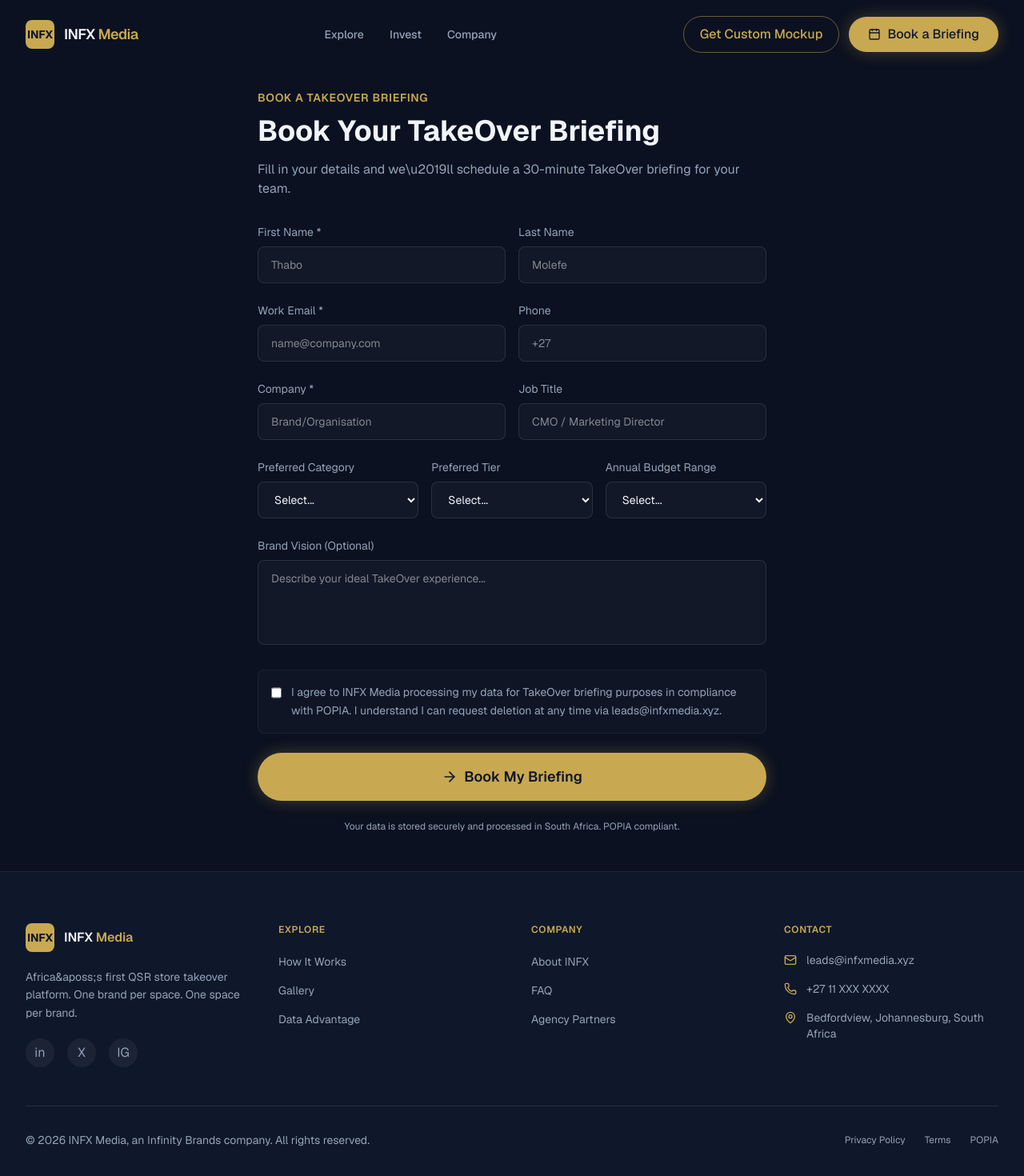
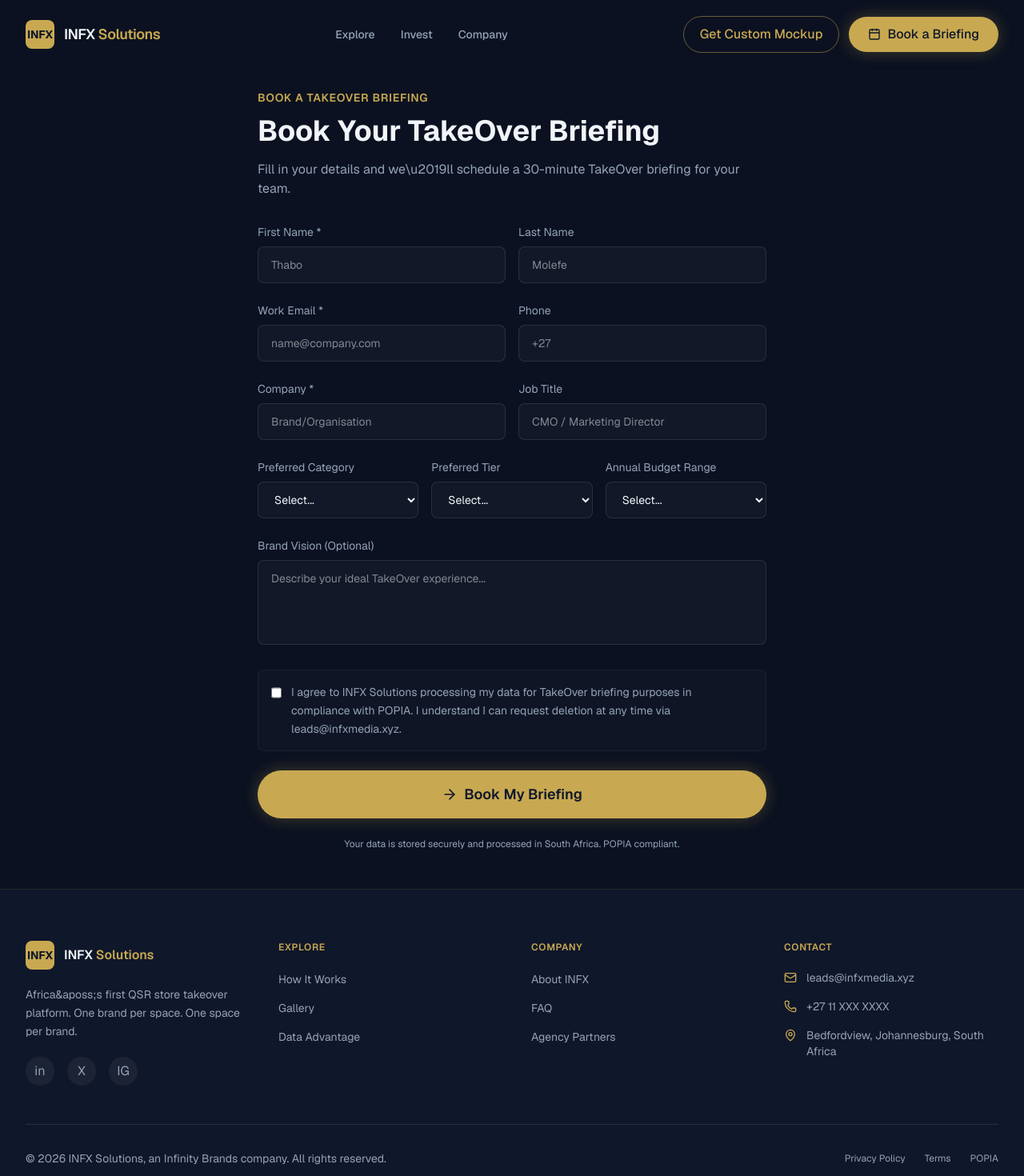
Before and after one commit to targetpraks/infx-media-website, a Next.js app: page /book-briefing in a window 1280 px wide. Shown: the top 1470 px of the page at 80% size. Built offline with nearby package versions, Linux system fonts and the light colour scheme.

Commit message:
Rebrand: INFX Media → INFX Solutions + Add GitHub Actions CI/CD deployment

```diff
--- a/src/app/about/page.tsx
+++ b/src/app/about/page.tsx
@@ -9,9 +9,9 @@
       <section className="relative pt-28 pb-16">
         <div className="max-w-[1400px] mx-auto px-6 lg:px-8">
           <motion.div initial={{ opacity: 0, y: 20 }} animate={{ opacity: 1, y: 0 }}>
-            <p className="text-gold text-sm font-semibold uppercase tracking-wider mb-3">About INFX Media</p>
+            <p className="text-gold text-sm font-semibold uppercase tracking-wider mb-3">About INFX Solutions</p>
             <h1 className="text-4xl md:text-5xl font-bold mb-4">Who We Are</h1>
-            <p className="text-muted text-lg max-w-2xl">INFX Media is the media arm of Infinity Brands (Pty) Ltd.</p>
+            <p className="text-muted text-lg max-w-2xl">INFX Solutions is the media arm of Infinity Brands (Pty) Ltd.</p>
           </motion.div>
         </div>
       </section>
--- a/src/app/book-briefing/page.tsx
+++ b/src/app/book-briefing/page.tsx
@@ -136,7 +136,7 @@
 
             <div className="flex items-start gap-3 p-4 rounded-lg bg-white/[0.02] border border-white/5">
               <input name="consent" type="checkbox" id="popia" checked={formData.consent} onChange={handleChange} className="mt-1 w-4 h-4 accent-gold" />
-              <label htmlFor="popia" className="text-sm text-muted leading-relaxed">I agree to INFX Media processing my data for TakeOver briefing purposes in compliance with POPIA. I understand I can request deletion at any time via leads@infxmedia.xyz.</label>
+              <label htmlFor="popia" className="text-sm text-muted leading-relaxed">I agree to INFX Solutions processing my data for TakeOver briefing purposes in compliance with POPIA. I understand I can request deletion at any time via leads@infxmedia.xyz.</label>
             </div>
 
             <button type="submit" disabled={loading} className="w-full bg-gold text-navy-dark py-4 rounded-full font-semibold text-lg hover:bg-gold-light active:scale-[0.98] transition glow-gold disabled:opacity-50 inline-flex items-center justify-center gap-2">
--- a/src/app/components/Footer.tsx
+++ b/src/app/components/Footer.tsx
@@ -11,7 +11,7 @@
               <div className="w-9 h-9 rounded-lg bg-gold flex items-center justify-center">
                 <span className="text-navy-dark font-bold text-sm">INFX</span>
               </div>
-              <span className="text-foreground font-semibold">INFX <span className="text-gold">Media</span>
+              <span className="text-foreground font-semibold">INFX <span className="text-gold">Solutions</span>
 </span>
             </div>
             <p className="text-muted text-sm leading-relaxed">Africa&aposs;s first QSR store takeover platform. One brand per space. One space per brand.</p>
@@ -72,7 +72,7 @@
         </div>
 
         <div className="pt-8 border-t border-white/10 flex flex-col md:flex-row items-center justify-between gap-4">
-          <p className="text-muted text-sm">&copy; {new Date().getFullYear()} INFX Media, an Infinity Brands company. All rights reserved.</p>
+          <p className="text-muted text-sm">&copy; {new Date().getFullYear()} INFX Solutions, an Infinity Brands company. All rights reserved.</p>
           <div className="flex items-center gap-6">
             <Link href="/legal/" className="text-muted text-xs hover:text-foreground transition" prefetch={false}>Privacy Policy</Link>
             <Link href="/legal/" className="text-muted text-xs hover:text-foreground transition" prefetch={false}>Terms</Link>
--- a/src/app/components/Navbar.tsx
+++ b/src/app/components/Navbar.tsx
@@ -44,7 +44,7 @@
             <div className="w-9 h-9 rounded-lg bg-gold flex items-center justify-center group-hover:shadow-lg transition">
               <span className="text-navy-dark font-bold text-sm">INFX</span>
             </div>
-            <span className="text-foreground font-semibold text-lg tracking-tight">INFX <span className="text-gold">Media</span>
+            <span className="text-foreground font-semibold text-lg tracking-tight">INFX <span className="text-gold">Solutions</span>
 </span>
           </Link>
 
--- a/src/app/layout.tsx
+++ b/src/app/layout.tsx
@@ -15,7 +15,7 @@
 });
 
 export const metadata: Metadata = {
-  title: "INFX Media | Africa's First QSR Store TakeOver Platform",
+  title: "INFX Solutions | Africa's First QSR Store TakeOver Platform",
   description: "Your brand doesn't advertise near customers. It becomes the store they walk into. 6 exclusive TakeOver slots per year with category exclusivity.",
 };
 
--- a/src/app/legal/page.tsx
+++ b/src/app/legal/page.tsx
@@ -1,7 +1,7 @@
 import { Metadata } from 'next';
 
 export const metadata: Metadata = {
-  title: 'Legal | INFX Media',
+  title: 'Legal | INFX Solutions',
   robots: { index: false, follow: false },
 };
 
@@ -13,7 +13,7 @@
       <div className="space-y-12 text-sm text-muted leading-relaxed">
         <section>
           <h2 className="text-lg font-bold text-foreground mb-3">POPIA Compliance Statement</h2>
-          <p className="mb-4">INFX Media (a division of Infinity Brands (Pty) Ltd) is fully compliant with the Protection of Personal Information Act 4 of 2013 (POPIA). All data capture on this site is done with explicit user consent.</p>
+          <p className="mb-4">INFX Solutions (a division of Infinity Brands (Pty) Ltd) is fully compliant with the Protection of Personal Information Act 4 of 2013 (POPIA). All data capture on this site is done with explicit user consent.</p>
           <ul className="list-disc list-inside space-y-1">
             <li>Data is stored and processed within South Africa.</li>
             <li>Users have the right to request access, correction, and deletion of their data.</li>
@@ -39,7 +39,7 @@
 
         <section>
           <h2 className="text-lg font-bold text-foreground mb-3">Contact</h2>
-          <p>INFX Media, Infinity Brands (Pty) Ltd</p>
+          <p>INFX Solutions, Infinity Brands (Pty) Ltd</p>
           <p>Email: leads@infxmedia.xyz</p>
           <p>Address: Bedfordview, Johannesburg, South Africa</p>
         </section>
```
